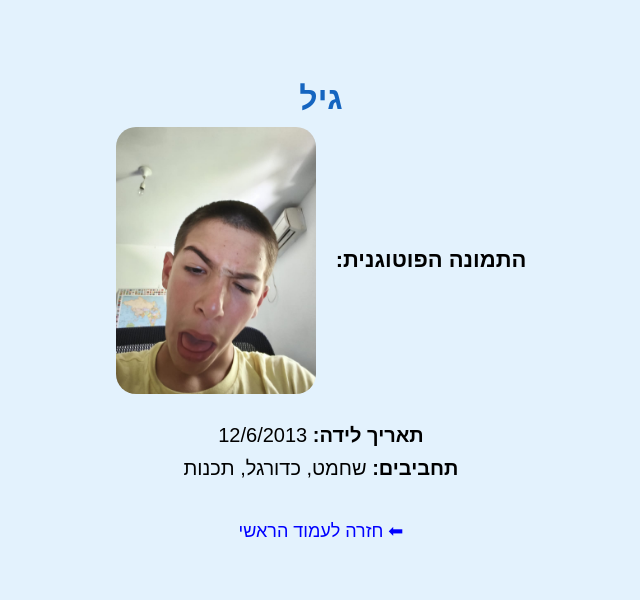
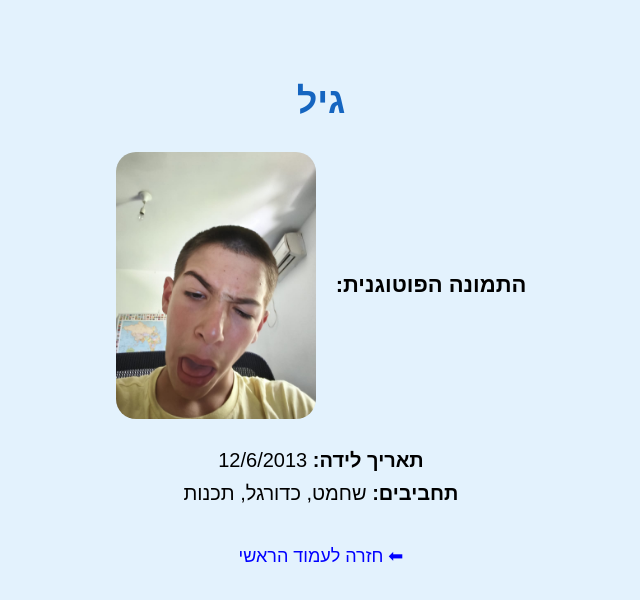
Before and after one commit to giltheking612/shviya, a plain HTML site: page gil.html in a window 1280 px wide. Shown: the whole page, without its empty margins (319-959 px from the left). Drawn offline with Linux system fonts and the light colour scheme.

Commit message:
gil.html

```diff
--- a/gil.html
+++ b/gil.html
@@ -14,7 +14,8 @@
 
     h1 {
       color: #1565c0;
-      margin-bottom: 10px;
+      font-size: 36px;
+      margin-bottom: 30px;
     }
 
     p {
@@ -57,16 +58,20 @@
 </head>
 <body>
 
+  <!-- השם בראש העמוד -->
   <h1>גיל</h1>
 
+  <!-- תיאור ותמונה ליד -->
   <div class="photo-box">
-    <div class="photo-box-text">התמונה הפוטוגנית:</div>
+    <p class="photo-box-text">התמונה הפוטוגנית:</p>
     <img src="gil.jpg" alt="גיל">
   </div>
 
+  <!-- פרטים -->
   <p><strong>תאריך לידה:</strong> 12/6/2013</p>
   <p><strong>תחביבים:</strong> שחמט, כדורגל, תכנות</p>
 
+  <!-- קישור חזרה -->
   <a href="index.html">⬅ חזרה לעמוד הראשי</a>
 
 </body>
```
